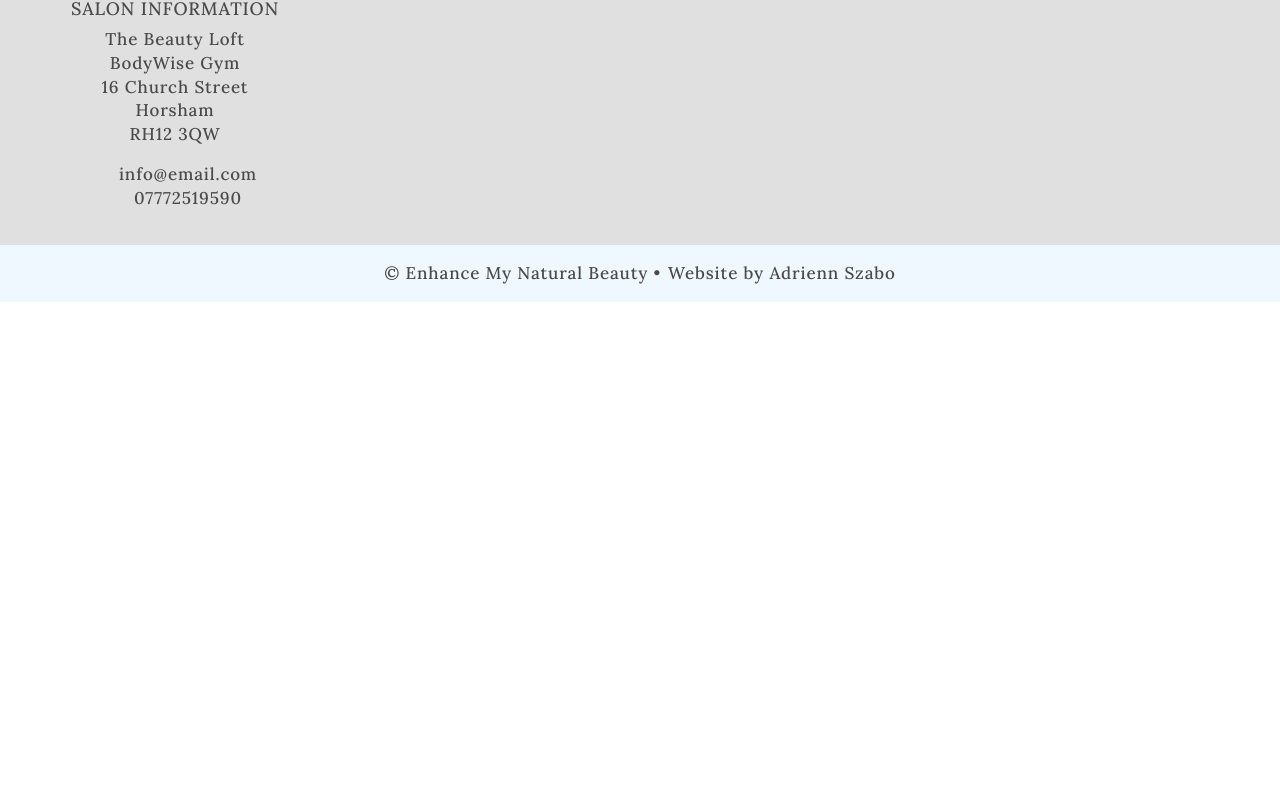
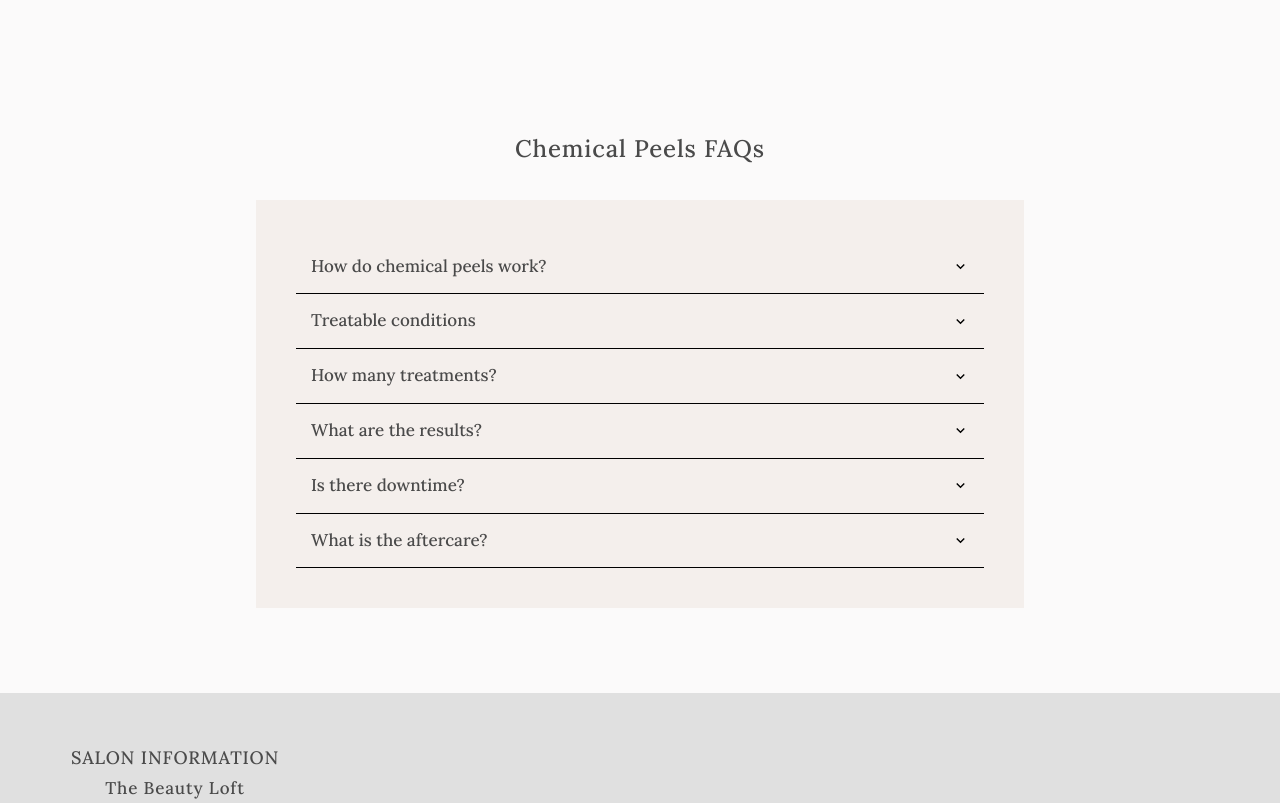
Before and after one commit to aszab1/beauty-page, a React (Vite) app: page /chemical-peels in a window 1280 px wide. Shown: the part 1377-2180 px from the top of the page. Before the commit the page ends 1679 px from the top, so only its background shows below. Built offline with nearby package versions, Linux system fonts and the light colour scheme; some icons are missing.

Commit message:
added resusable Accordion component and changed chemicalPeels wording

```diff
--- /dev/null
+++ b/src/components/Accordion.jsx
@@ -0,0 +1,26 @@
+import { Accordion, AccordionItem, AccordionButton, AccordionPanel, AccordionIcon, Box } from '@chakra-ui/react'
+
+
+export default function AccordionFunction({ items }) {
+  return (
+    <Box width="60%" margin="0 auto" className="accordion-box">
+      <Accordion defaultIndex={[]} allowMultiple>
+        {items.map((item, index) => (
+          <AccordionItem key={index} borderBottom="1px solid" borderColor="black">
+            <p className="accordion-title">
+              <AccordionButton _expanded={{ bg: 'inherit' }}>
+                <Box as="span" flex="1" textAlign="left" style={{color: '#4A4A4A'}} >
+                  {item.title}
+                </Box>
+                <AccordionIcon style={{ color: 'black' }} />
+              </AccordionButton>
+            </p>
+            <AccordionPanel pb={20} >
+              {item.content}
+            </AccordionPanel>
+          </AccordionItem>
+        ))}
+      </Accordion>
+    </Box>
+  )
+}
--- a/src/components/ChemicalPeels.jsx
+++ b/src/components/ChemicalPeels.jsx
@@ -1,7 +1,17 @@
 import peel from '../assets/images/peel.jpg'
 import { Icon } from '@iconify/react'
+import AccordionFunction from './Accordion'
 
 export default function ChemicalPeels(){
+
+  const chemPeelItems =[
+    {title: 'How do chemical peels work?', content: 'A chemical solution is applied to exfoliate the skin, causing it to peel and remove dead cells. This process helps reduce pigmentation, blemishes, acne, and the appearance of open pores.'},
+    {title: 'Treatable conditions', content: 'Skin Peels are effective in treating a number of condition such as: acne, ageing skin, pigmentation, lines & wrinkles, sun damage, scars.'},
+    {title: 'How many treatments?', content: 'Recommended 4 to 6 sessions 2 weeks apart.'},
+    {title: 'What are the results?', content: 'New skin generally starts to appear 7-10 days after the Peel.'},
+    {title: 'Is there downtime?', content: 'You may experience redness, dryness, stinging or burning, and slight swelling.  Normal activity may be resumed after the peel, however strenuous exercise and heavy sweating should be avoided for 2-3 days.'},
+    {title: 'What is the aftercare?', content: 'For a few days following the treatment, try to avoid touching, picking, peeling, or prodding your face. Avoid saunas, extended sun exposure, and intense exercise sessions.'},
+  ]
 
   return(
     <>
@@ -9,8 +19,7 @@
       <img className='peel' src={peel} alt="" />
     <div className='peel-div'>
     <h3 className='peel-p'>Chemical Peels</h3>
-    <p>Chemical Peels are designed to remove layers of tired, lackluster or dull looking skin, even-out skin tone and reveal new layers of fresher, brighter, glowing skin underneath.
-      <br />Recommended 4 to 6 sessions 2 weeks apart.</p>
+    <p>Chemical peels are a popular, non-invasive skin treatment designed to rejuvenate and revitalize complexion by removing layers of dull, tired skin, revealing a fresher, more radiant glow. <br /> These treatments help to improve the appearance of fine lines, wrinkles, acne scars, and pigmentation issues, providing a smoother, more even skin tone.<br />Many clients see immediate improvements with minimal downtime, making chemical peels an ideal choice for achieving radiant, youthful-looking skin.</p>
       <section className='treatment-info-section'>
       <p><Icon className='time-icon' icon='ri:time-line'></Icon> Time: 30 mins</p>
       <p><Icon className='downtime-icon' icon='icons8:down-round'></Icon> Downtime: Varies</p>
@@ -25,6 +34,10 @@
     <br />It is recommended to add either LED Light Therapy and/or Jelly mask to calm the skin and speed up the healing process. </p>
     </section>
 
+    <h4 style={{marginBottom: '1.5em', textAlign: 'center'}}>Chemical Peels FAQs</h4>
+
+  <AccordionFunction items={chemPeelItems}/>
+
     </>
   )
 }
--- /dev/null
+++ b/src/styles/components/Accordion.scss
@@ -0,0 +1,32 @@
+
+div.accordion-box {
+  background-color: rgba(243, 237, 233, 0.8);
+  margin-bottom: 5em;
+  padding: 40px;
+
+}
+
+.chakra-accordion__button {
+  background-color: inherit;
+  border: none;
+  padding: 15px;
+  width: 100%;
+
+}
+
+.accordion-title{
+  font-size: 17px;
+  color: #4a4a4a;
+  padding: 0;
+  margin: 0;
+}
+
+.chakra-accordion__panel {
+font-size: 16px;
+  padding: 5px 15px;
+  font-weight: 500;
+  width: 100%;
+  display: flex;
+  text-align: justify;
+  margin: 0 auto;
+}
--- a/src/styles/main.scss
+++ b/src/styles/main.scss
@@ -10,3 +10,4 @@
 @import './components/VitaminShots.scss';
 @import './components/Background.scss';
 @import './components/SkinBoosters.scss';
+@import './components/Accordion.scss';
```
